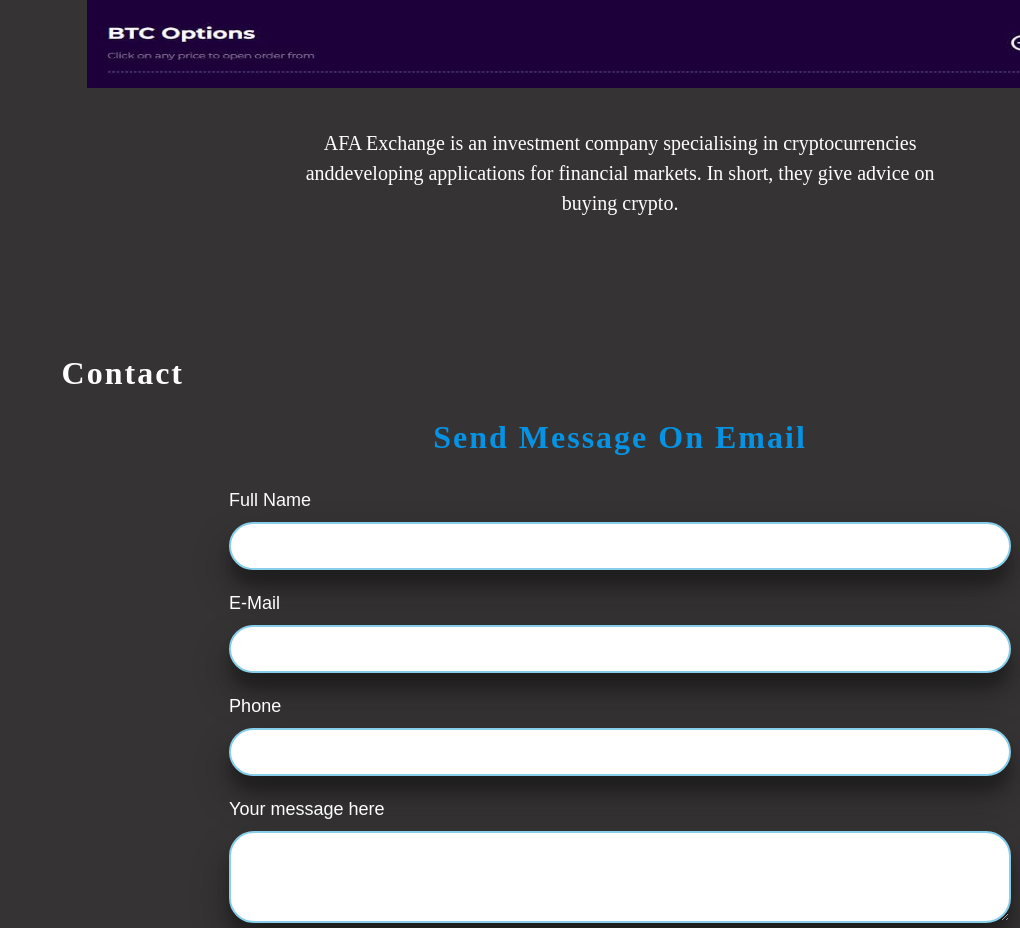
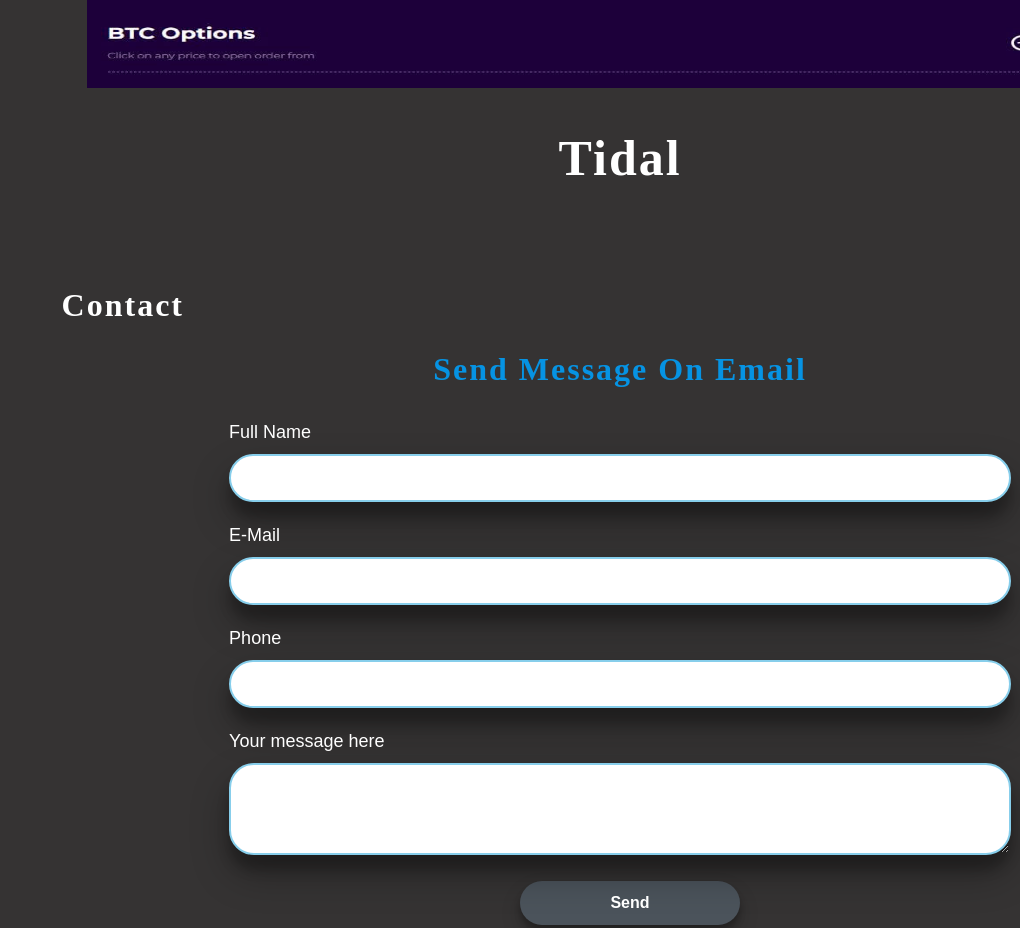
Before and after one commit to Mohsinalisyed/porfolio_custom, a React (Create React App) app: page / in a window 1280 px wide. Shown: the part 4280-5208 px from the top of the page, without its empty margins (260-1280 px from the left). Built offline with nearby package versions, Linux system fonts and the light colour scheme.

Commit message:
recommit

```diff
--- a/src/Components/Project/index.tsx
+++ b/src/Components/Project/index.tsx
@@ -7,18 +7,18 @@
     {
       url: './img/scrt.jpg',
       caption: 'https://friendly-dragon-bfd3f3.netlify.app/',
-      desc:'JobPortal allows you to book Quiz with employer , also add Video remuse module in that module you can send introductory video to employer that can help employer to shortlistcandidates some other module are add that are Free CV templates, International jobs.'
+      desc:'Secret Versa'
 
     },
     {
       url: './img/tidal.jpg',
       caption: 'https://rad-haupia-212d0b.netlify.app/trade',
-      desc:'AFA Exchange is an investment company specialising in cryptocurrencies anddeveloping applications for financial markets. In short, they give advice on buying crypto.'
+      desc:'Tidal'
     },
     {
       url: './img/kwiktrust.jpg',
       caption: 'https://incandescent-pony-0cdbf5.netlify.app/',
-      desc:'Platform allows for easy, self-certified and third-party validation of files, with the resultsstored securely on a blockchain, creating an irrefutable record of activity. TheKwikTrust solution is faster, simpler, more secure and less expensive than competitors'
+      desc:'KwikTrust'
     },
   ];
   return (
@@ -35,9 +35,9 @@
         <img src={slideImage.url} alt=''className='slide-sec' />
               </div>
               <div className='proj-desc' >
-                <p>
+                <h1>
                    {slideImage.desc}
-                </p>
+                </h1>
               </div>
             </div>
 
```
